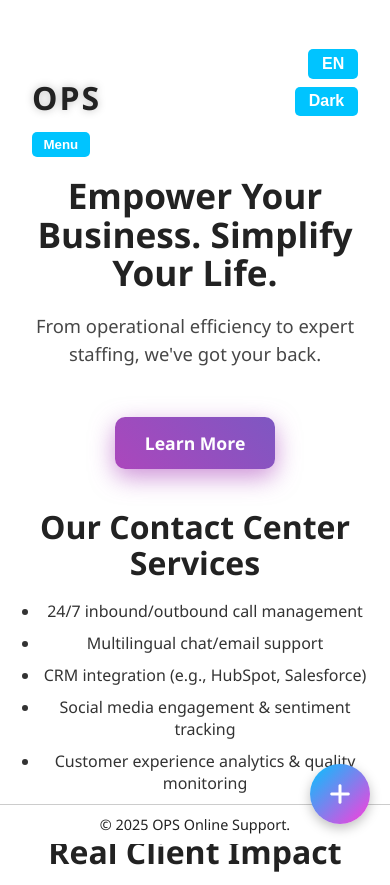
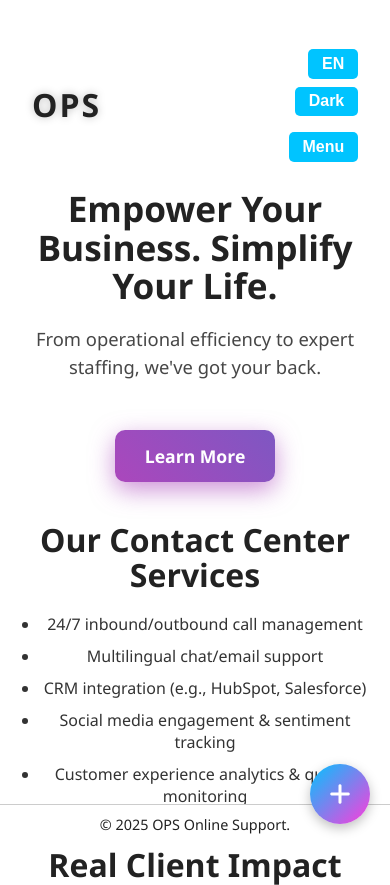
Before and after one commit to quadmangle/spartans, a website: page contact-center.html in a window 390 px wide. Shown: the top 885 px of the page. Drawn offline with Linux system fonts and the light colour scheme.

Commit message:
Move menu toggle into toggles block

```diff
--- a/contact-center.html
+++ b/contact-center.html
@@ -22,8 +22,8 @@
     <div class="toggles">
       <button type="button" class="toggle-btn lang-toggle" aria-label="Toggle language" aria-pressed="false">EN</button>
       <button type="button" class="toggle-btn theme-toggle" aria-label="Toggle theme" aria-pressed="false">Dark</button>
+      <button type="button" class="toggle-btn nav-menu-toggle" aria-expanded="false" aria-controls="primary-nav">Menu</button>
     </div>
-    <button class="nav-menu-toggle" aria-expanded="false" aria-controls="primary-nav">Menu</button>
   </nav>
 
   <main id="page-content">
```
Also changed, not shown: index.html (+1 -1 lines), it-support.html (+1 -1 lines), professional-services.html (+1 -1 lines), tests/mobile-nav.test.js (+1 -1 lines).
